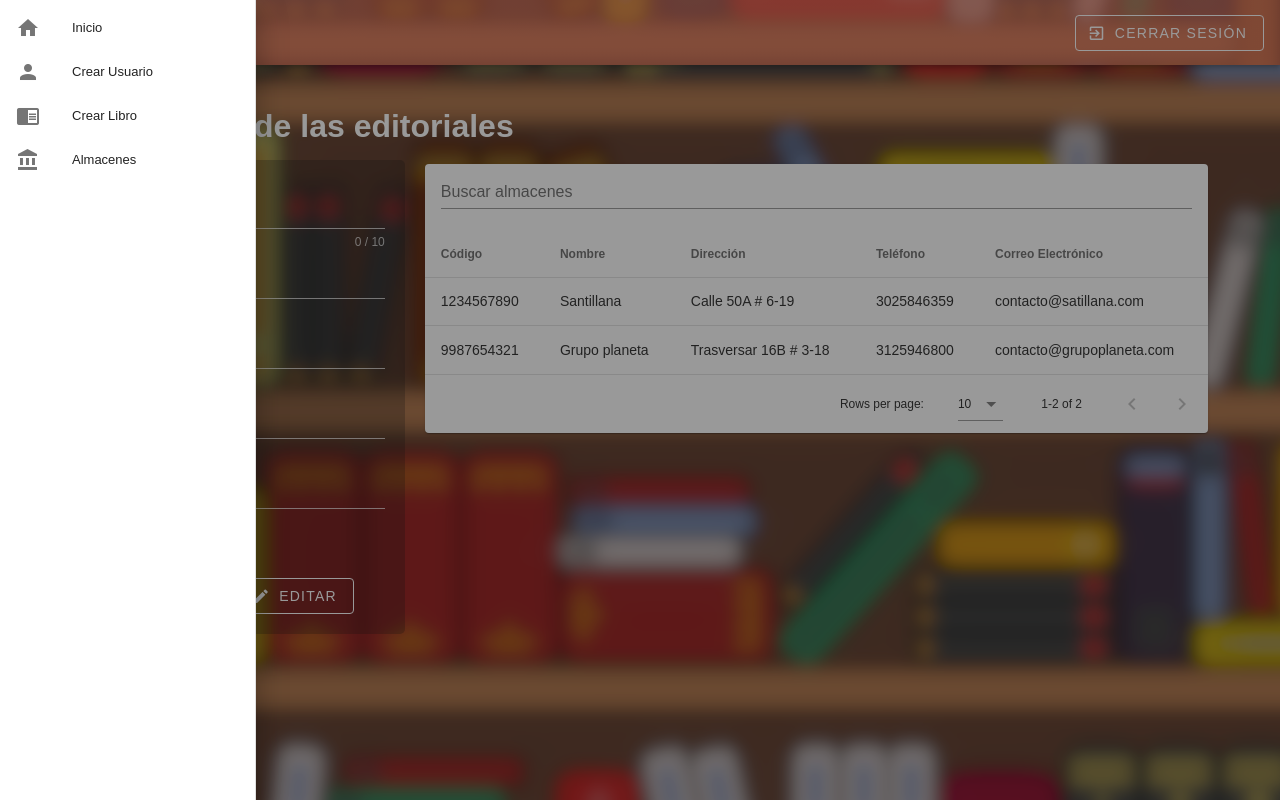
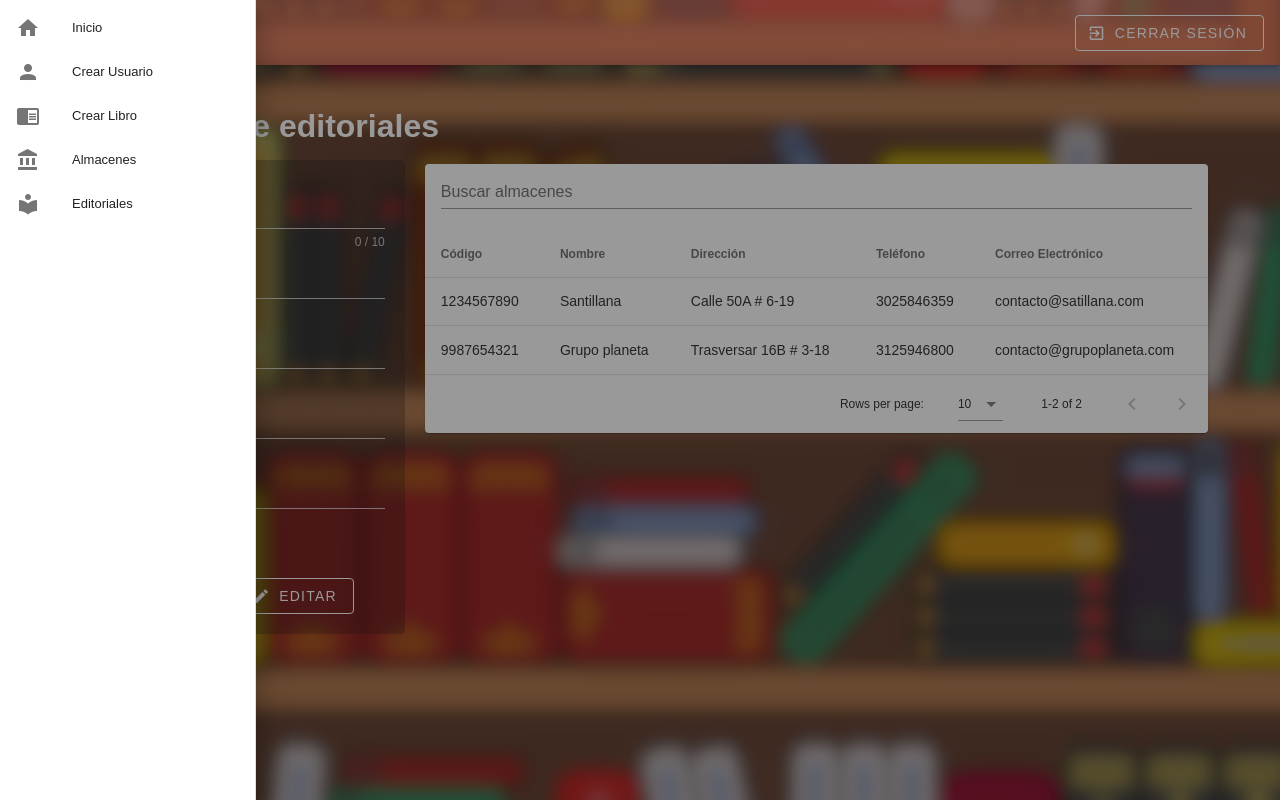
Before and after one commit to johanromero5879/ebi-frontend, a Vue app: page /home/editoriales in a window 1280 px wide. Both pictures are taken after a click on the button 28 px from the left and 32 px from the top of the page. Built offline with nearby package versions, Linux system fonts and the light colour scheme.

Commit message:
Variaciones en las vistas editoriales, almacenes y menú de opciones

```diff
--- a/src/views/Almacenes.vue
+++ b/src/views/Almacenes.vue
@@ -1,7 +1,8 @@
 <template>
     <div class="contAlmacenes">
         <div class="titulo">
-            <h1>Información de los almacenes</h1>
+          <v-icon dark left>mdi-bank</v-icon>
+          <h1>Registro de almacenes</h1>
         </div>
         <div class="objetos">
             <div class="formular">
@@ -125,6 +126,7 @@
     /* background-color: hotpink; */
     color: white;
     padding: 10px;
+    display: flex;
 }
 
 .objetos
--- a/src/views/Editoriales.vue
+++ b/src/views/Editoriales.vue
@@ -1,7 +1,8 @@
 <template>
     <div class="contEditoriales">
         <div class="tituloEd">
-            <h1>Información de las editoriales</h1>
+          <v-icon dark left>mdi-library</v-icon>
+          <h1>Registro de editoriales</h1>
         </div>
         <div class="objetosEd">
             <div class="formularEd">
@@ -125,6 +126,7 @@
     /* background-color: hotpink; */
     color: white;
     padding: 10px;
+    display: flex;
 }
 
 .objetosEd
--- a/src/views/Home.vue
+++ b/src/views/Home.vue
@@ -61,7 +61,12 @@
             <v-list-item-title>Almacenes</v-list-item-title>
           </v-list-item>
 
-
+          <v-list-item onclick="location.href='http://localhost:8080/home/editoriales'">
+            <v-list-item-icon>
+              <v-icon> mdi-library</v-icon>
+            </v-list-item-icon>
+            <v-list-item-title>Editoriales</v-list-item-title>
+          </v-list-item>
 
         </v-list-item-group>
       </v-list>
```
